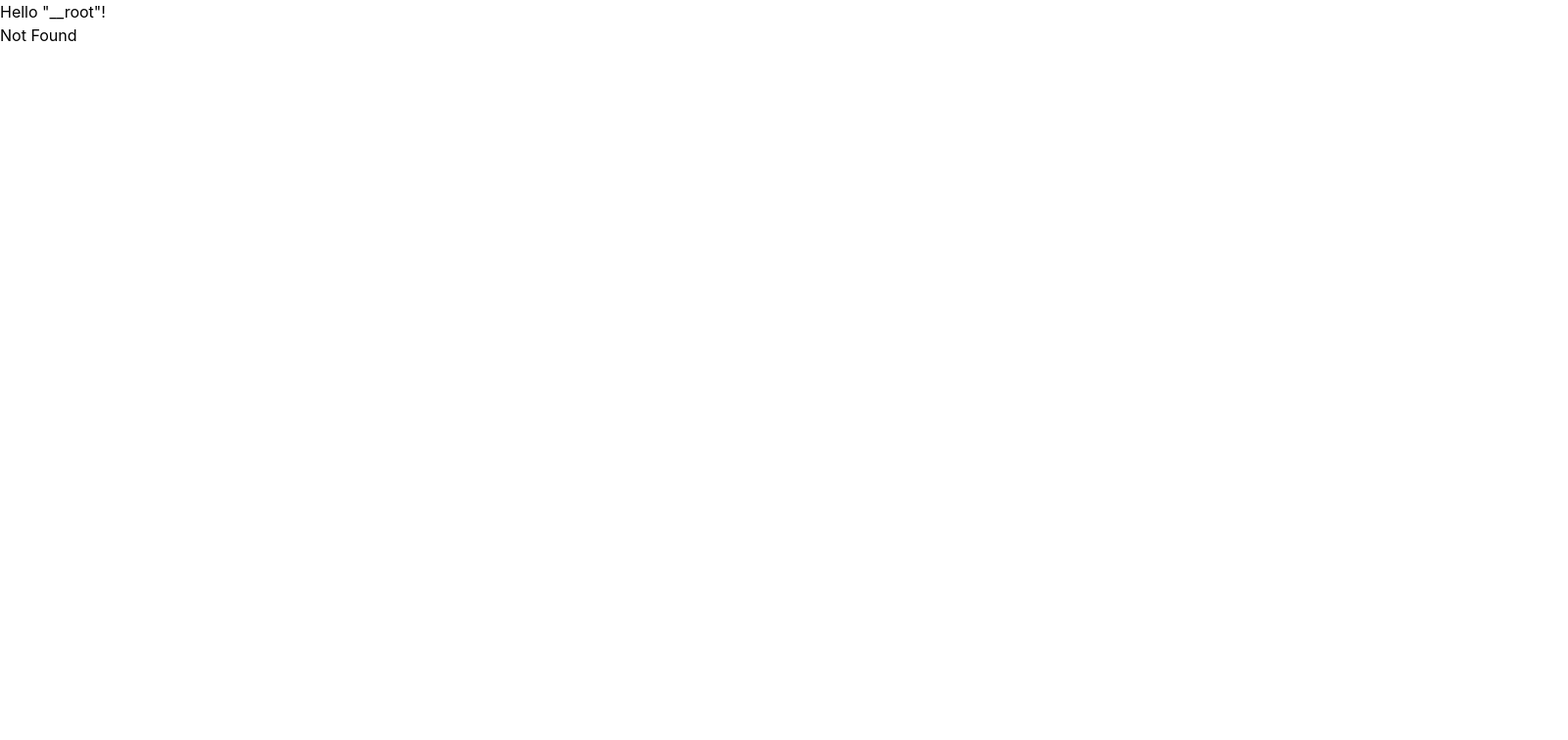
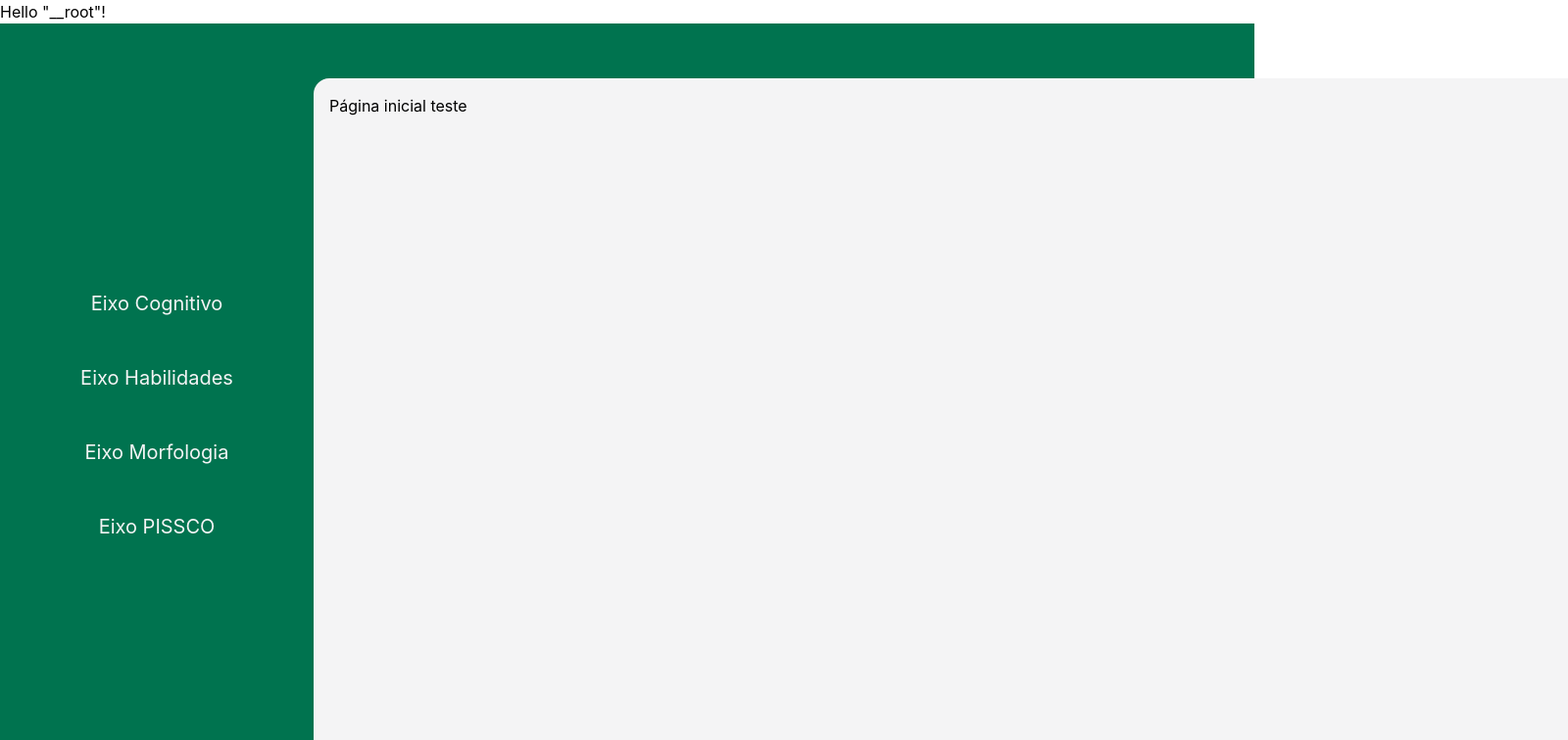
Before and after one commit to bernardobbm/prontua, a React (Vite) app: page / in a window 1280 px wide. Before the commit this address had no page. Shown: the top 756 px of the page at 98% size, 1600 px wide, since content can reach past the window. Built offline with nearby package versions, Linux system fonts and the light colour scheme.

Commit message:
feat: Adição da página inicial do sistema e suas configurações de rota

```diff
--- /dev/null
+++ b/src/pages/__app/index.tsx
@@ -0,0 +1,20 @@
+import { createFileRoute } from '@tanstack/react-router';
+
+export const Route = createFileRoute('/__app/')({
+  component: Home,
+  head: () => ({
+    meta: [
+      {
+        title: 'Home - Sistema Gerenciador de Notas',
+      },
+    ],
+  }),
+});
+
+function Home() {
+  return (
+    <div className='p-4'>
+      <p>Página inicial teste</p>
+    </div>
+  );
+}
--- /dev/null
+++ b/src/pages/__app/route.tsx
@@ -0,0 +1,45 @@
+import {
+  createFileRoute,
+  Link,
+  Outlet,
+  redirect,
+} from '@tanstack/react-router';
+
+const condition = false;
+
+export const Route = createFileRoute('/__app')({
+  component: AppLayout,
+  beforeLoad: async () => {
+    //todo: verify if user is authenticated
+    if (condition) {
+      throw redirect({
+        to: '/sign-in',
+      });
+    }
+  },
+});
+
+function AppLayout() {
+  return (
+    <div className='bg-primary-green-400 flex h-screen w-screen items-center'>
+      <nav className='ml-10 flex h-1/2 w-60 list-none flex-col items-center justify-center gap-12 text-xl text-zinc-100'>
+        <li>
+          <Link to='/'>Eixo Cognitivo</Link>
+        </li>
+        <li>
+          <Link to='/'>Eixo Habilidades</Link>
+        </li>
+        <li>
+          <Link to='/'>Eixo Morfologia</Link>
+        </li>
+        <li>
+          <Link to='/'>Eixo PISSCO</Link>
+        </li>
+      </nav>
+
+      <div className='absolute mt-28 ml-80 h-screen w-screen rounded-tl-2xl bg-zinc-100'>
+        <Outlet />
+      </div>
+    </div>
+  );
+}
--- a/src/routeTree.gen.ts
+++ b/src/routeTree.gen.ts
@@ -9,8 +9,19 @@
 // Additionally, you should also exclude this file from your linter and/or formatter to prevent it from being checked or modified.
 
 import { Route as rootRouteImport } from './pages/__root'
+import { Route as _appRouteRouteImport } from './pages/__app/route'
+import { Route as _appIndexRouteImport } from './pages/__app/index'
 import { Route as _authSignInRouteImport } from './pages/__auth/sign-in'
 
+const _appRouteRoute = _appRouteRouteImport.update({
+  id: '/__app',
+  getParentRoute: () => rootRouteImport,
+} as any)
+const _appIndexRoute = _appIndexRouteImport.update({
+  id: '/',
+  path: '/',
+  getParentRoute: () => _appRouteRoute,
+} as any)
 const _authSignInRoute = _authSignInRouteImport.update({
   id: '/__auth/sign-in',
   path: '/sign-in',
@@ -18,29 +29,48 @@ const _authSignInRoute = _authSignInRouteImport.update({
 } as any)
 
 export interface FileRoutesByFullPath {
+  '/': typeof _appIndexRoute
   '/sign-in': typeof _authSignInRoute
 }
 export interface FileRoutesByTo {
   '/sign-in': typeof _authSignInRoute
+  '/': typeof _appIndexRoute
 }
 export interface FileRoutesById {
   __root__: typeof rootRouteImport
+  '/__app': typeof _appRouteRouteWithChildren
   '/__auth/sign-in': typeof _authSignInRoute
+  '/__app/': typeof _appIndexRoute
 }
 export interface FileRouteTypes {
   fileRoutesByFullPath: FileRoutesByFullPath
-  fullPaths: '/sign-in'
+  fullPaths: '/' | '/sign-in'
   fileRoutesByTo: FileRoutesByTo
-  to: '/sign-in'
-  id: '__root__' | '/__auth/sign-in'
+  to: '/sign-in' | '/'
+  id: '__root__' | '/__app' | '/__auth/sign-in' | '/__app/'
   fileRoutesById: FileRoutesById
 }
 export interface RootRouteChildren {
+  _appRouteRoute: typeof _appRouteRouteWithChildren
   _authSignInRoute: typeof _authSignInRoute
 }
 
 declare module '@tanstack/react-router' {
   interface FileRoutesByPath {
+    '/__app': {
+      id: '/__app'
+      path: ''
+      fullPath: '/'
+      preLoaderRoute: typeof _appRouteRouteImport
+      parentRoute: typeof rootRouteImport
+    }
+    '/__app/': {
+      id: '/__app/'
+      path: '/'
+      fullPath: '/'
+      preLoaderRoute: typeof _appIndexRouteImport
+      parentRoute: typeof _appRouteRoute
+    }
     '/__auth/sign-in': {
       id: '/__auth/sign-in'
       path: '/sign-in'
@@ -51,7 +81,20 @@ declare module '@tanstack/react-router' {
   }
 }
 
+interface _appRouteRouteChildren {
+  _appIndexRoute: typeof _appIndexRoute
+}
+
+const _appRouteRouteChildren: _appRouteRouteChildren = {
+  _appIndexRoute: _appIndexRoute,
+}
+
+const _appRouteRouteWithChildren = _appRouteRoute._addFileChildren(
+  _appRouteRouteChildren,
+)
+
 const rootRouteChildren: RootRouteChildren = {
+  _appRouteRoute: _appRouteRouteWithChildren,
   _authSignInRoute: _authSignInRoute,
 }
 export const routeTree = rootRouteImport
```
